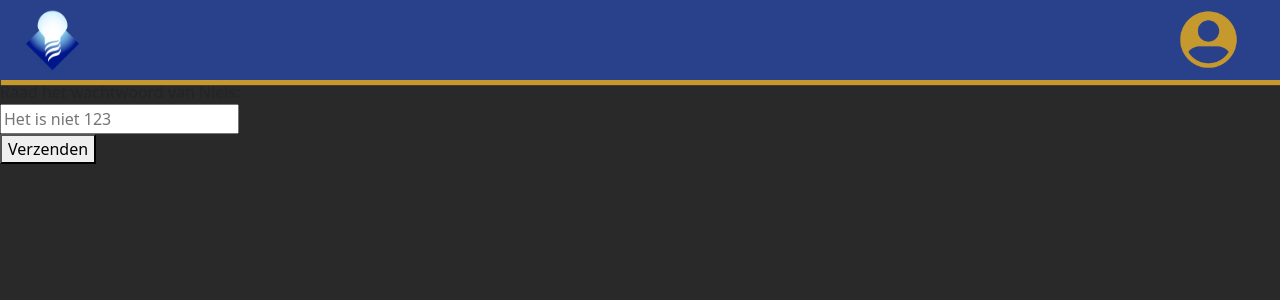
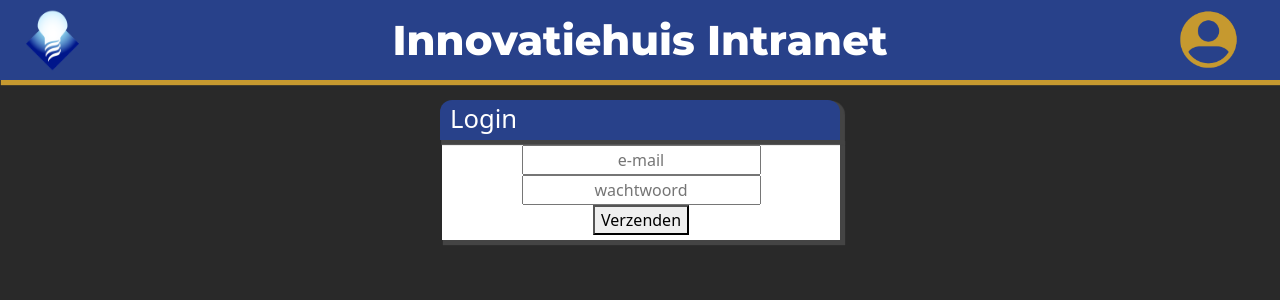
Before and after one commit to Hayo1706/Innovatiehuis-Intranet, a Vue app in the folder intranet-project/: page /login in a window 1280 px wide. Shown: the top 300 px of the page. Built offline with nearby package versions, Linux system fonts and the light colour scheme.

Commit message:
LoginPage verstuurt nu mail/pw naar API (no hash)

```diff
--- a/intranet-project/src/pages/login/LoginPage.vue
+++ b/intranet-project/src/pages/login/LoginPage.vue
@@ -1,33 +1,57 @@
 <template>
-    <div>
-      <label>Raad het wachtwoord van Niels:</label><br>
-      <input type="text" v-model="password" placeholder= "Het is niet 123"><br>
-      <button @click="submitPassword(password)">Verzenden</button><br>
-      <p v-if="this.enteredWrongPassword" id="error-message">Nee dat is fout.</p>
+    <div id="login" class="component-container">
+      <div class="component-header">
+        Login
+      </div>
+      <div style="text-align:center;" class="component-body">
+        <input v-model="this.loginAttempt.email" style="text-align:center;" type="text" placeholder="e-mail"><br>
+        <input v-model="this.loginAttempt.password" style="text-align:center;" type="password" placeholder="wachtwoord"><br>
+        <button @click="submit()">Verzenden</button><br>
+        <p v-if="this.enteredWrongPassword" id="error-message">Nee dat is fout.</p>
+      </div>
     </div>
 </template>
 
 <script>
+import LoginService from "../../services/LoginService";
+
 export default {
   components: {  },
   name: "LoginPage",
   data: function () {
     return {
-      enteredWrongPassword: false
+      enteredWrongPassword: false,
+      loginAttempt: { email: "", password: "" }
     };
   },
   methods: {
-    submitPassword(password) {
-      if (password == "1234") this.$router.push("/home");
-      else this.enteredWrongPassword = true;
+    submit() {
+      LoginService.attemptLogin(this.loginAttempt).then((response) => {
+          console.log(response);
+          this.$router.push("/home")
+        })
+        .catch((err) => {
+          if (err.response) {
+            console.log(err.response.status);
+          }
+          this.enteredWrongPassword = true;
+        });
     }
   },
- created(){
- }
+  created() {
+    this.$emit('newHeaderTitle', 'Innovatiehuis Intranet')
+  }
 };
 </script>
 
 <style>
+#login {
+  width: 400px;
+  margin: auto;
+}
+#center {
+  margin: auto;
+}
 #error-message {
   color: red;
 }
--- /dev/null
+++ b/intranet-project/src/services/LoginService.js
@@ -0,0 +1,18 @@
+import axios from 'axios';
+
+var LoginService = function () {
+    const axiosClient = axios.create({
+        baseURL: 'http://127.0.0.1:5000/api'
+    });
+
+    async function attemptLogin(loginAttempt) {
+        const { data } = await axiosClient.post(`/auth`, { loginAttempt }, { timeout: 2000 });
+        return data;
+    }
+
+    return {
+        attemptLogin
+    }
+
+}
+export default LoginService();
```
